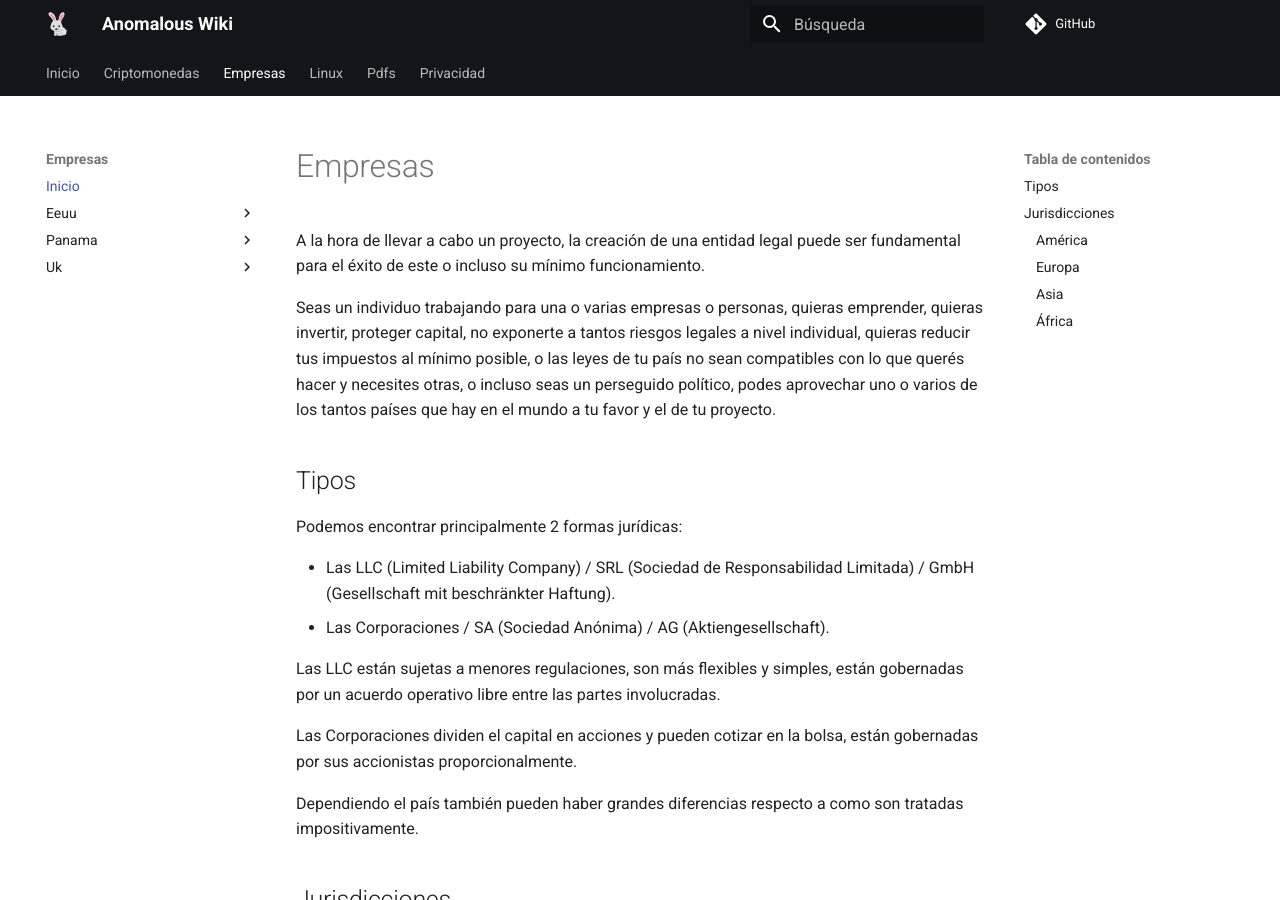
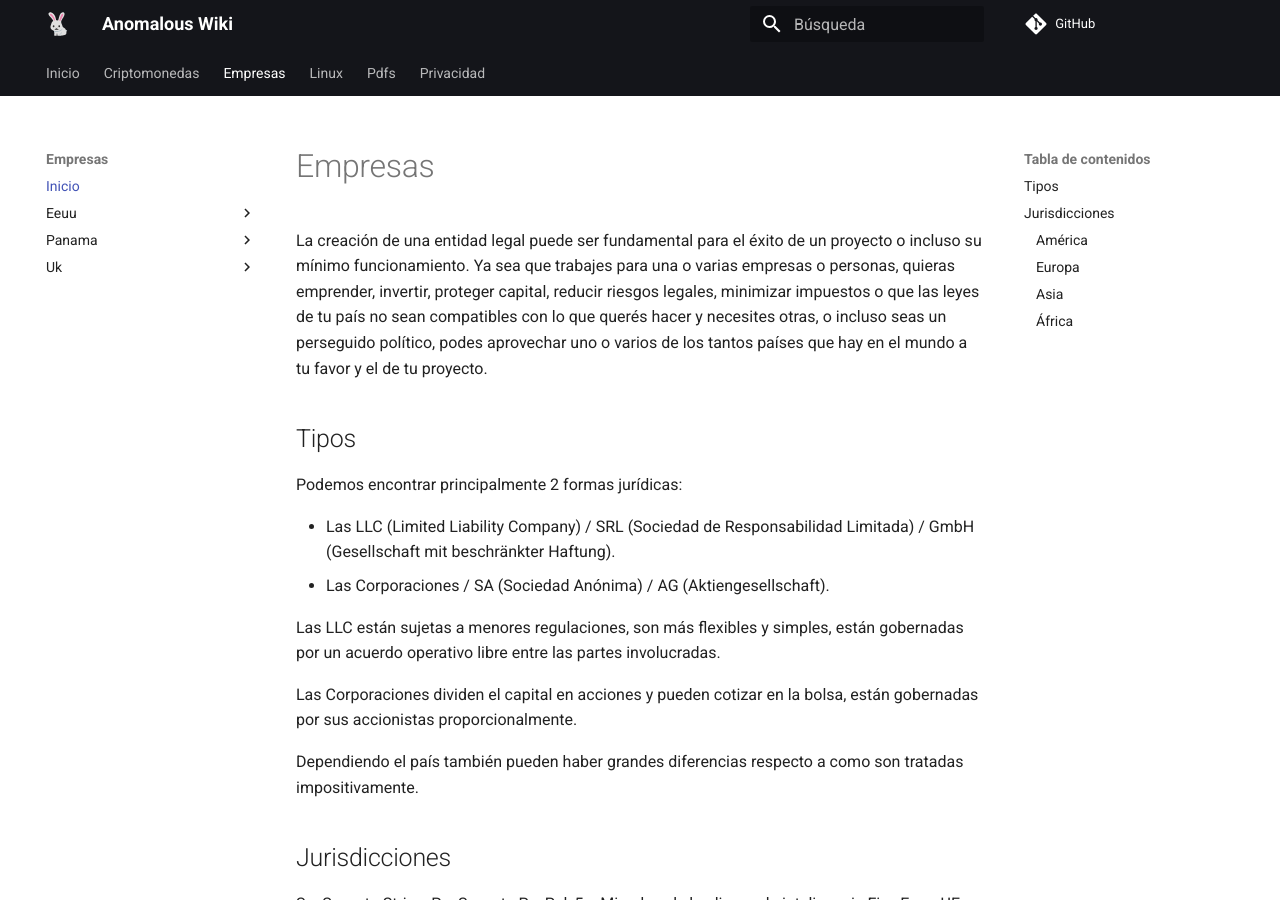
Before and after one commit to anomalouscode/wiki, an MkDocs documentation site: the page built from docs/empresas/index.md, in a window 1280 px wide and 900 px high. Built offline with MkDocs 1.6.1 and Material for MkDocs 9.7.7, drawn with Linux system fonts in a browser that asks for light colours; comment, search, counter and statistics services are not loaded.

Commit message:
Update index.md

```diff
--- a/docs/empresas/index.md
+++ b/docs/empresas/index.md
@@ -4,9 +4,7 @@ title: Inicio
 
 # Empresas
 
-A la hora de llevar a cabo un proyecto, la creación de una entidad legal puede ser fundamental para el éxito de este o incluso su mínimo funcionamiento.
-
-Seas un individuo trabajando para una o varias empresas o personas, quieras emprender, quieras invertir, proteger capital, no exponerte a tantos riesgos legales a nivel individual, quieras reducir tus impuestos al mínimo posible, o las leyes de tu país no sean compatibles con lo que querés hacer y necesites otras, o incluso seas un perseguido político, podes aprovechar uno o varios de los tantos países que hay en el mundo a tu favor y el de tu proyecto.
+La creación de una entidad legal puede ser fundamental para el éxito de un proyecto o incluso su mínimo funcionamiento. Ya sea que trabajes para una o varias empresas o personas, quieras emprender, invertir, proteger capital, reducir riesgos legales, minimizar impuestos o que las leyes de tu país no sean compatibles con lo que querés hacer y necesites otras, o incluso seas un perseguido político, podes aprovechar uno o varios de los tantos países que hay en el mundo a tu favor y el de tu proyecto.
 
 ## Tipos
 
```
